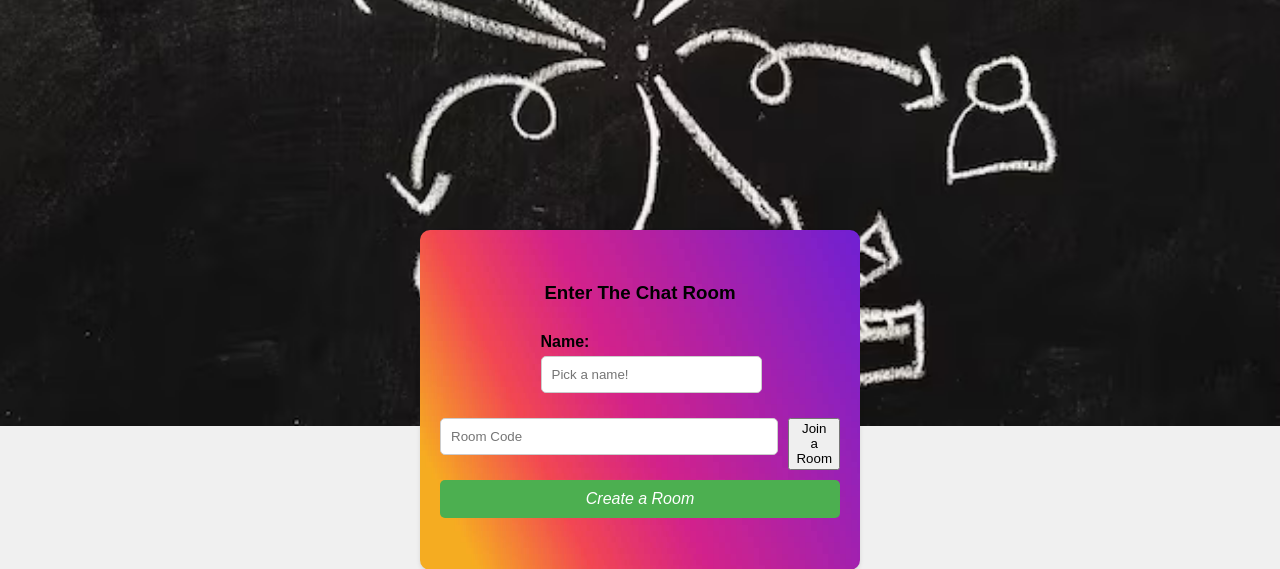
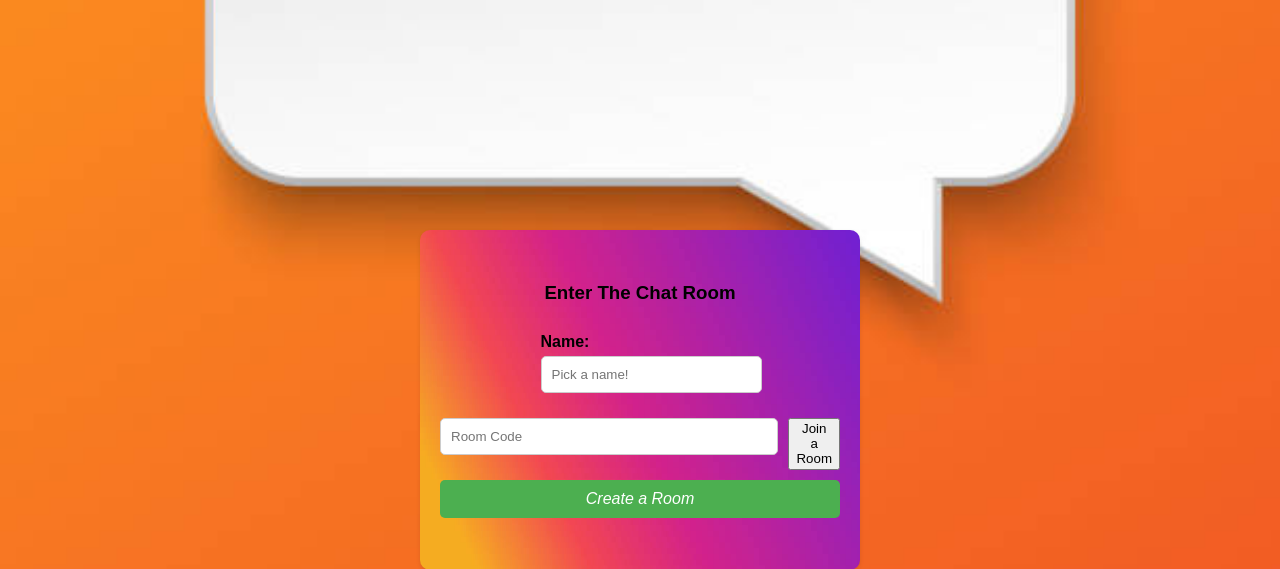
Before and after one commit to Harikriz05/Studybuddy, a Flask app: page /home in a window 1280 px wide. Shown: the top 569 px of the page. Run offline with Flask 3, Linux system fonts and the light colour scheme; some libraries are stand-ins or nearby versions.

Commit message:
Update base.html

```diff
--- a/templates/base.html
+++ b/templates/base.html
@@ -11,7 +11,7 @@
     background-size: cover; /* This property ensures the image covers the entire background */
     background-position: center; /* This centers the background image */
     background-repeat: no-repeat;
-    background-image: url("static/images/BGIMAGES.avif")
+    background-image: url("static/images/BGIMAGES.JPG")
   }
 
   form {
```
